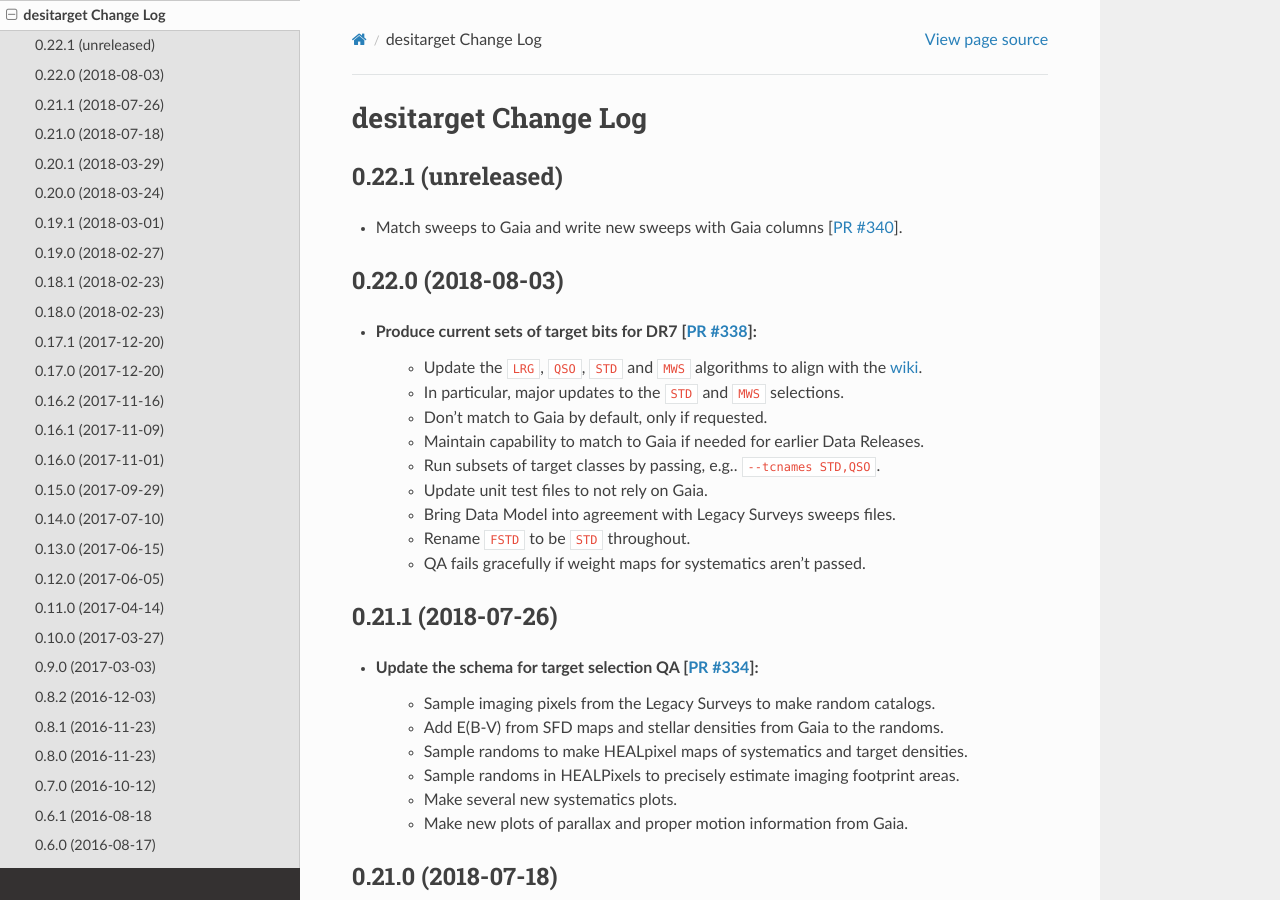
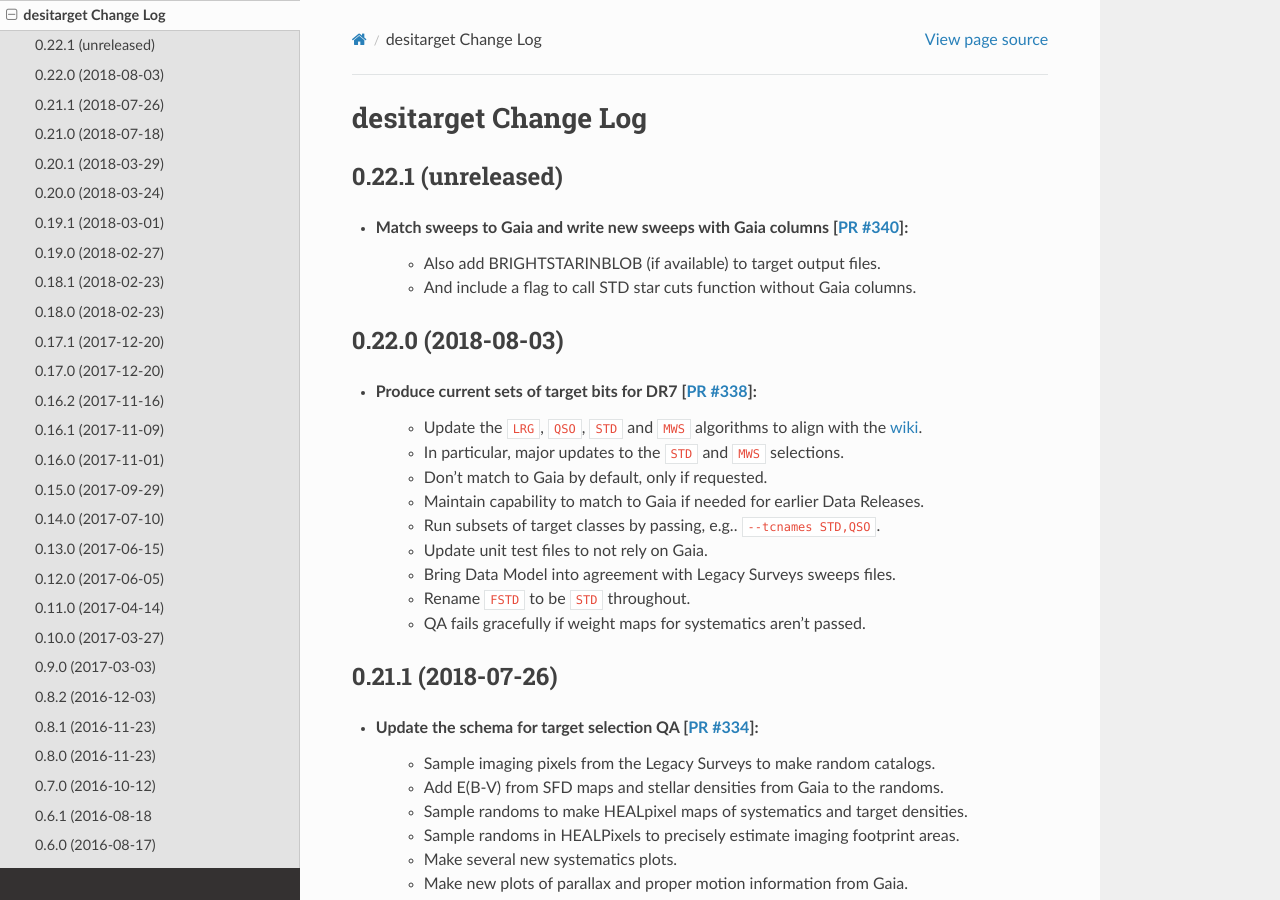
Before and after one commit to desihub/desitarget, a Sphinx documentation site: the page built from doc/changes.rst, in a window 1280 px wide and 900 px high. Built offline with Sphinx 7.4.7 and the Read the Docs theme 2.0.0, drawn with Linux system fonts in a browser that asks for light colours.

Commit message:
some additional changes [ci skip]

```diff
--- a/doc/changes.rst
+++ b/doc/changes.rst
@@ -5,7 +5,9 @@
 0.22.1 (unreleased)
 -------------------
 
-* Match sweeps to Gaia and write new sweeps with Gaia columns [`PR #340`_].
+* Match sweeps to Gaia and write new sweeps with Gaia columns [`PR #340`_]:
+   * Also add BRIGHTSTARINBLOB (if available) to target output files.
+   * And include a flag to call STD star cuts function without Gaia columns.
 
 .. _`PR #340`: https://github.com/desihub/desitarget/pull/340
 
```
